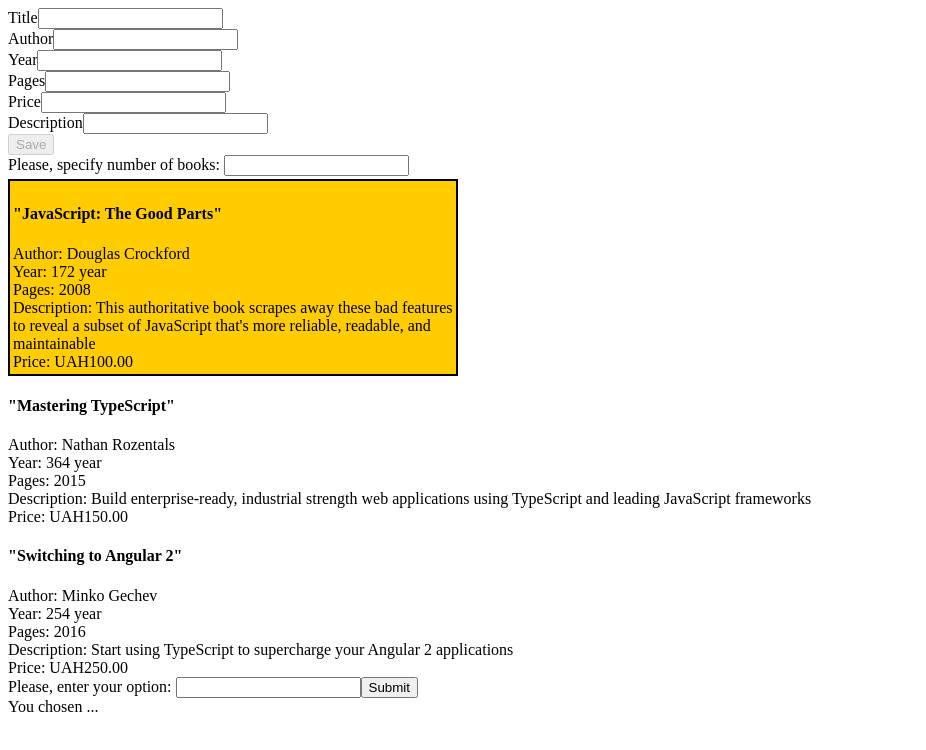
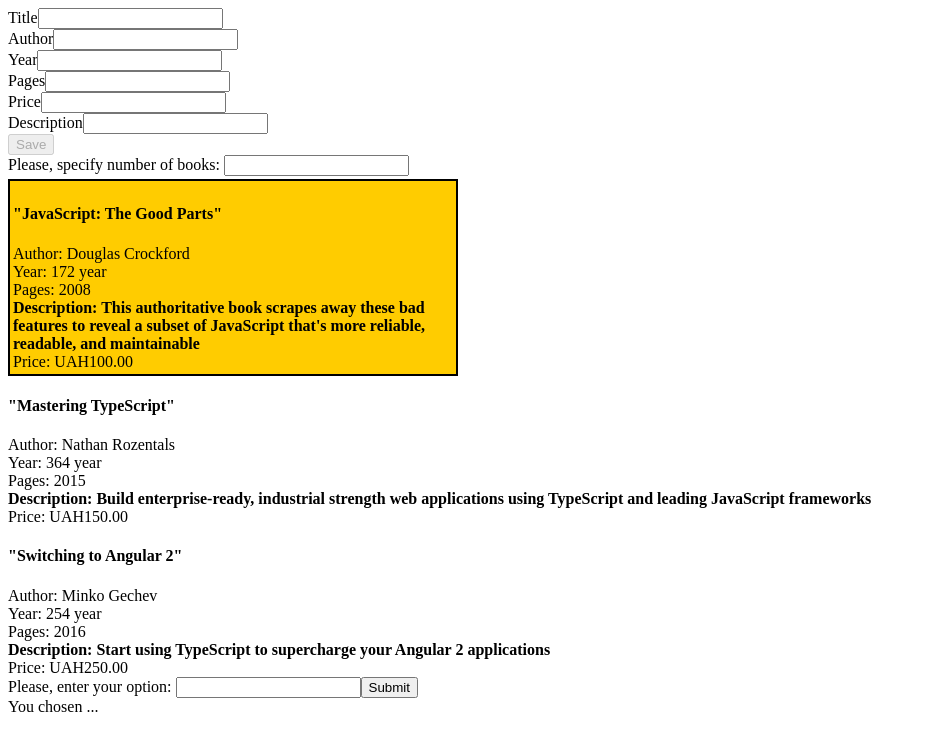
Before and after one commit to YegorMaksymchuk/angular, an Angular app: page / in a window 1280 px wide. Shown: the top 750 px of the page, without its empty margins (0-926 px from the left). Built offline with nearby package versions, Linux system fonts and the light colour scheme.

Commit message:
Task #17. Added directive to change font weight of HTML element

```diff
--- a/src/app/app.component.html
+++ b/src/app/app.component.html
@@ -8,7 +8,7 @@
     <div>Author: {{book.author}}</div>
     <div>Year: {{formatYear(book.year)}}</div>
     <div>Pages: {{book.pages}}</div>
-    <div>Description: {{book.description}}    </div>
+    <div appFontStyle [fontWeight]="'600'">Description: {{book.description}}    </div>
     <div>Price: {{book.price | currency: 'UAH'}}</div>
   </div>
   <div>
--- a/src/app/app.module.ts
+++ b/src/app/app.module.ts
@@ -5,12 +5,14 @@
 import {FormsModule, ReactiveFormsModule} from '@angular/forms';
 import {QuotePipe} from './quote.pipe';
 import {BookRegistrationComponent} from './book-registration/book-registration.component';
+import {FontStyleDirective} from './font-style.directive';
 
 @NgModule({
   declarations: [
     AppComponent,
     QuotePipe,
-    BookRegistrationComponent
+    BookRegistrationComponent,
+    FontStyleDirective
   ],
   imports: [
     BrowserModule,
--- /dev/null
+++ b/src/app/font-style.directive.ts
@@ -0,0 +1,10 @@
+import {Directive, HostBinding, Input} from '@angular/core';
+
+@Directive({
+  selector: '[appFontStyle]'
+})
+export class FontStyleDirective {
+  @HostBinding('style.font-weight')
+  @Input() fontWeight = 'bold';
+
+}
```
Also changed, not shown: 1 other file (tests, documents, lock files or other folders).
